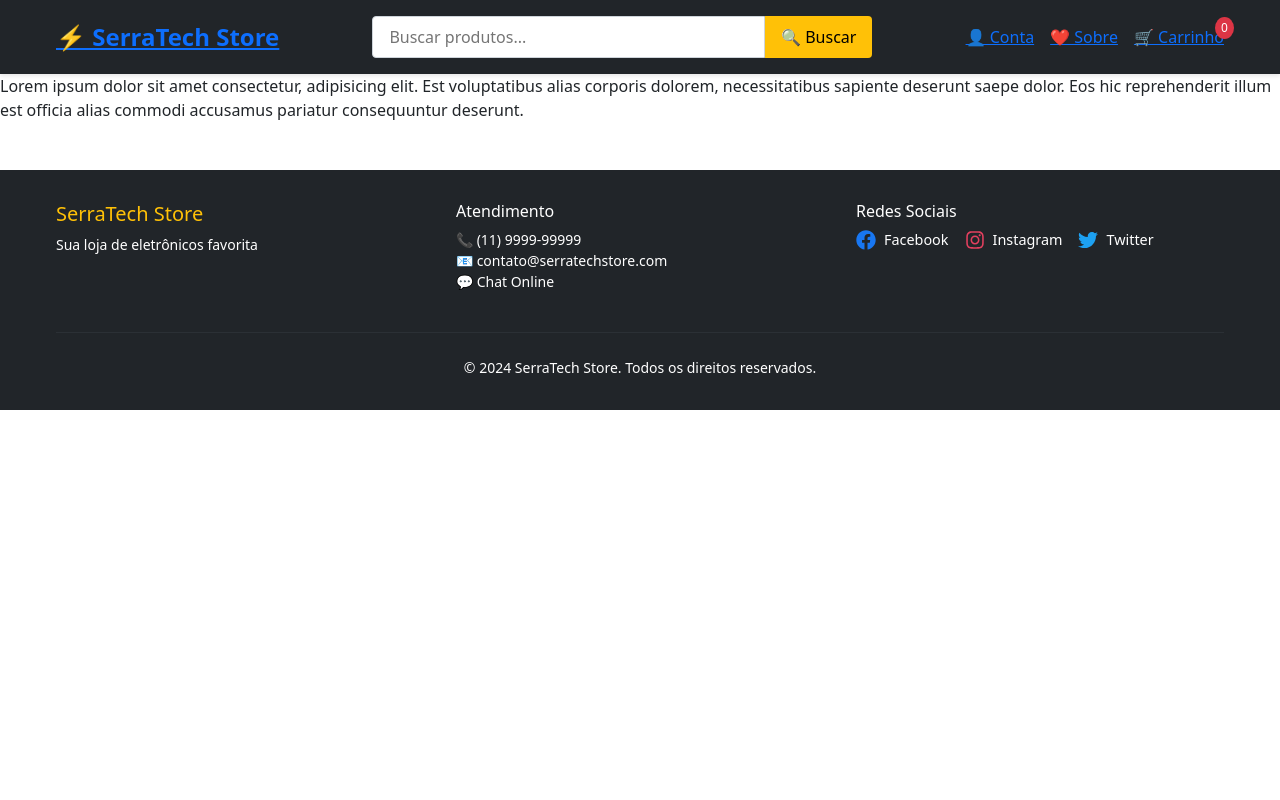
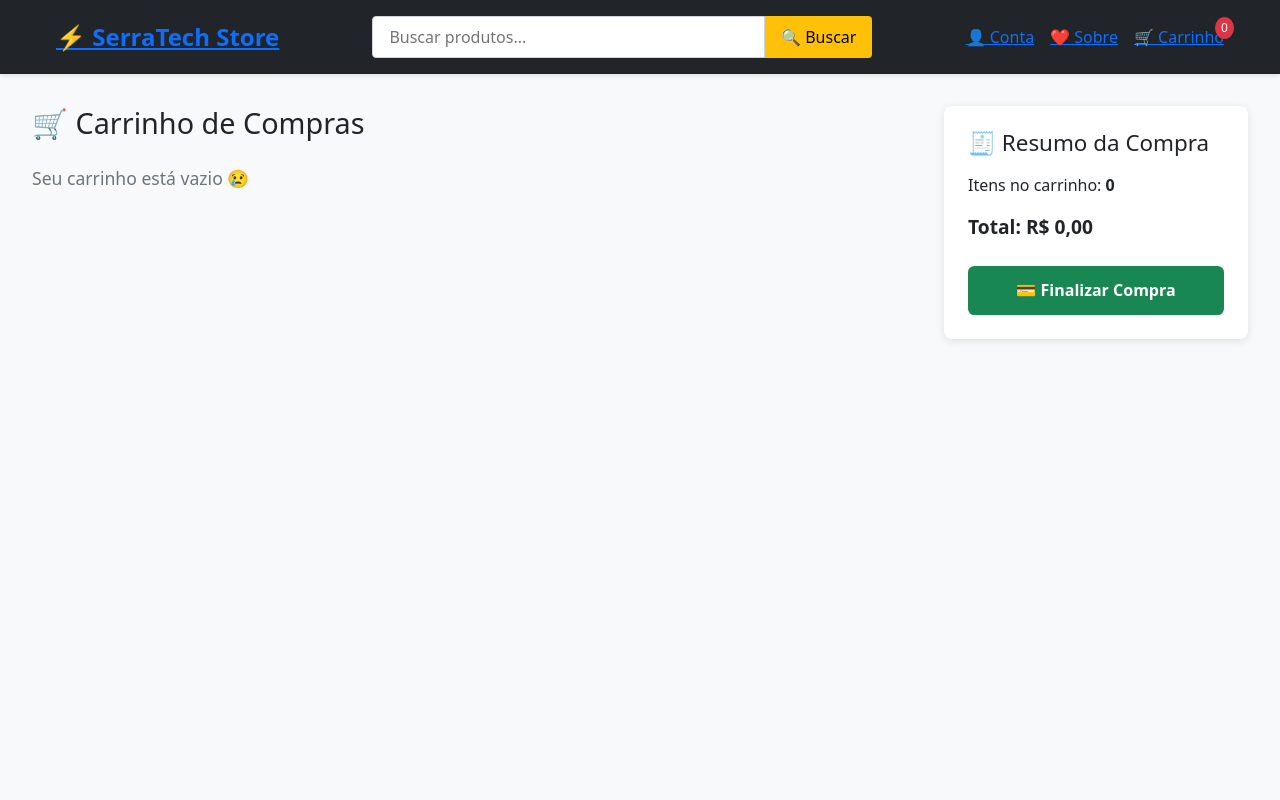
Before and after one commit to yagomahler/Trabalho-Final-React---Grupo-5-, a React (Vite) app in the folder Projeto Final React Grupo 5/: page /compras in a window 1280 px wide. Shown: the top 800 px of the page. Built offline with nearby package versions, Linux system fonts and the light colour scheme.

Commit message:
contexto e carrinho

```diff
--- /dev/null
+++ b/Projeto Final React Grupo 5/src/contexts/contexto.jsx
@@ -0,0 +1,43 @@
+
+import { createContext, useState, useContext } from 'react'
+
+const CarrinhoContexto = createContext({});
+
+export const CarrinhoProvider = ({ children }) => {
+
+    const [carrinho, setCarrinho] = useState([]);
+
+    const addCarrinho = (produto) => {
+        const existente = carrinho.find((item) => item.id === produto.id);
+        if (existente) {
+            setCarrinho(
+                carrinho.map((item) =>
+                    item.id === produto.id ? { ...item, quantity: item.quantity + 1 } : item)
+
+            );
+        } else {
+            setCarrinho([...carrinho, { ...produto, quantity: 1 }]);
+        }
+    };
+
+
+    const removeDoCarrinho = (id) => {
+        setCarrinho(carrinho.filter((item) => item.id !== id));
+    };
+
+    const limpaCarrinho = () => setCarrinho([]);
+
+    const precoTotal = carrinho.reduce(
+        (acc, item) => acc + item.price * item.quantity,
+        0
+    );
+
+    return (
+        <CarrinhoContexto.Provider value={{ carrinho, addCarrinho, removeDoCarrinho, limpaCarrinho, precoTotal }}>
+        {children}
+        </CarrinhoContexto.Provider>
+
+    );
+};
+
+export const usaCarrinho = () => useContext(CarrinhoContexto);
--- a/Projeto Final React Grupo 5/src/screens/Compras/Compras.module.css
+++ b/Projeto Final React Grupo 5/src/screens/Compras/Compras.module.css
@@ -0,0 +1,156 @@
+.comprasContainer {
+  display: flex;
+  justify-content: space-between;
+  align-items: flex-start;
+  padding: 2rem;
+  background-color: #f8f9fa;
+  min-height: 100vh;
+  gap: 2rem;
+}
+
+/* Lista de produtos */
+.produtosContainer {
+  flex: 1;
+}
+
+.titulo {
+  font-size: 1.8rem;
+  margin-bottom: 1.5rem;
+}
+
+.carrinhoVazio {
+  font-size: 1.1rem;
+  color: #6c757d;
+}
+
+.cardProduto {
+  display: flex;
+  align-items: flex-start;
+  background-color: white;
+  border-radius: 0.5rem;
+  box-shadow: 0 2px 6px rgba(0, 0, 0, 0.1);
+  margin-bottom: 1.5rem;
+  padding: 1rem;
+  gap: 1rem;
+}
+
+.imagemProduto {
+  width: 120px;
+  height: 120px;
+  object-fit: contain;
+  border-radius: 0.5rem;
+  background-color: #f1f3f5;
+}
+
+.infoProduto {
+  flex: 1;
+}
+
+.nomeProduto {
+  font-size: 1.1rem;
+  margin-bottom: 0.3rem;
+}
+
+.categoriaProduto {
+  color: #6c757d;
+  font-size: 0.9rem;
+  margin-bottom: 0.5rem;
+}
+
+.precoProduto {
+  color: #198754;
+  font-weight: 600;
+  margin-bottom: 0.5rem;
+}
+
+.quantidade {
+  font-size: 0.9rem;
+  color: #495057;
+}
+
+.botoes {
+  margin-top: 0.8rem;
+}
+
+.botaoRemover {
+  background-color: #dc3545;
+  color: white;
+  border: none;
+  padding: 0.6rem 1rem;
+  border-radius: 0.3rem;
+  cursor: pointer;
+  font-weight: 500;
+}
+
+.botaoRemover:hover {
+  background-color: #b02a37;
+}
+
+.botaoLimpar {
+  margin-top: 1rem;
+  background-color: #ffc107;
+  border: none;
+  color: #212529;
+  padding: 0.7rem 1.2rem;
+  border-radius: 0.3rem;
+  cursor: pointer;
+  font-weight: 500;
+}
+
+.botaoLimpar:hover {
+  background-color: #e0a800;
+}
+
+/* Painel lateral de compra */
+.resumoContainer {
+  width: 25%;
+  background-color: white;
+  padding: 1.5rem;
+  border-radius: 0.5rem;
+  box-shadow: 0 2px 8px rgba(0, 0, 0, 0.1);
+  position: sticky;
+  top: 100px;
+}
+
+.resumoTitulo {
+  font-size: 1.4rem;
+  margin-bottom: 1rem;
+}
+
+.resumoTexto {
+  font-size: 1rem;
+  margin-bottom: 0.5rem;
+}
+
+.resumoTotal {
+  font-size: 1.2rem;
+  font-weight: bold;
+  margin-top: 1rem;
+  margin-bottom: 1.5rem;
+}
+
+.botaoComprar {
+  background-color: #198754;
+  color: white;
+  border: none;
+  width: 100%;
+  padding: 0.8rem;
+  border-radius: 0.4rem;
+  cursor: pointer;
+  font-weight: 600;
+}
+
+.botaoComprar:hover {
+  background-color: #146c43;
+}
+
+/* Responsividade */
+@media (max-width: 900px) {
+  .comprasContainer {
+    flex-direction: column;
+  }
+
+  .resumoContainer {
+    width: 100%;
+  }
+}
--- a/Projeto Final React Grupo 5/src/screens/Compras/index.jsx
+++ b/Projeto Final React Grupo 5/src/screens/Compras/index.jsx
@@ -1,18 +1,87 @@
-import React from 'react'
-import Footer from '../../components/Footer';
-import Header from '../../components/Header';
+import React from "react";
+import { usaCarrinho } from "../../contexts/Contexto";
+import Header from "../../components/Header";
+import Footer from "../../components/Footer";
+import styles from "./Compras.module.css";
 
 const Compras = () => {
+  const {
+    carrinho,
+    removeDoCarrinho,
+    limpaCarrinho,
+    precoTotal,
+  } = usaCarrinho();
+
   return (
+    <div>
+      <Header />
 
-    <div>
-<Header/>
+      <div className={styles.comprasContainer}>
+        {/* Seção principal de produtos */}
+        <div className={styles.produtosContainer}>
+          <h2 className={styles.titulo}>🛒 Carrinho de Compras</h2>
 
-<p>Lorem ipsum dolor sit amet consectetur, adipisicing elit. Est voluptatibus alias corporis dolorem, necessitatibus sapiente deserunt saepe dolor. Eos hic reprehenderit illum est officia alias commodi accusamus pariatur consequuntur deserunt.</p>
+          {carrinho.length === 0 ? (
+            <p className={styles.carrinhoVazio}>Seu carrinho está vazio 😢</p>
+          ) : (
+            carrinho.map((item) => (
+              <div key={item.id} className={styles.cardProduto}>
+                <img
+                  src={item.image}
+                  alt={item.title}
+                  className={styles.imagemProduto}
+                />
+                <div className={styles.infoProduto}>
+                  <h3 className={styles.nomeProduto}>{item.title}</h3>
+                  <p className={styles.categoriaProduto}>{item.category}</p>
+                  <p className={styles.precoProduto}>
+                    R$ {item.price.toFixed(2).replace(".", ",")}
+                  </p>
+                  <p className={styles.quantidade}>
+                    Quantidade: {item.quantity}
+                  </p>
 
-<Footer/>
+                  <div className={styles.botoes}>
+                    <button
+                      onClick={() => removeDoCarrinho(item.id)}
+                      className={styles.botaoRemover}
+                    >
+                      ❌ Remover
+                    </button>
+                  </div>
+                </div>
+              </div>
+            ))
+          )}
+
+          {carrinho.length > 0 && (
+            <button onClick={limpaCarrinho} className={styles.botaoLimpar}>
+              🗑️ Limpar Carrinho
+            </button>
+          )}
+        </div>
+
+        {/* Seção lateral de resumo */}
+        <div className={styles.resumoContainer}>
+          <h3 className={styles.resumoTitulo}>🧾 Resumo da Compra</h3>
+          <p className={styles.resumoTexto}>
+            Itens no carrinho: <strong>{carrinho.length}</strong>
+          </p>
+          <p className={styles.resumoTotal}>
+            Total:{" "}
+            <strong>
+              R$ {precoTotal.toFixed(2).replace(".", ",")}
+            </strong>
+          </p>
+          <button className={styles.botaoComprar}>
+            💳 Finalizar Compra
+          </button>
+        </div>
+      </div>
+
+      <Footer />
     </div>
-  )
-}
+  );
+};
 
 export default Compras;
--- a/Projeto Final React Grupo 5/src/screens/Main/index.jsx
+++ b/Projeto Final React Grupo 5/src/screens/Main/index.jsx
@@ -2,11 +2,13 @@ import { useEffect, useState } from "react";
 import "./Home.css";
 import Header from "../../components/Header";
 import Footer from "../../components/Footer";
+import { usaCarrinho } from "../../contexts/Contexto";
 
 const Home = () => {
   const [selectedCategory, setSelectedCategory] = useState("all");
   const [priceRange, setPriceRange] = useState({ min: 0, max: 10000 });
   const [products, setProducts] = useState([]);
+  const { addCarrinho } = usaCarrinho();
 
   useEffect(() => {
     fetch("https://fakestoreapi.com/products/1")
@@ -43,7 +45,7 @@ const Home = () => {
 
   return (
     <div>
-    <Header/>
+      <Header />
       <div className="home-container">
         <div className="categories-bar">
           <div className="categories-container">
@@ -52,8 +54,7 @@ const Home = () => {
                 <button
                   key={cat.id}
                   onClick={() => setSelectedCategory(cat.id)}
-                className={`category-btn ${
-                  selectedCategory === cat.id
+                  className={`category-btn ${selectedCategory === cat.id
                       ? "category-btn-active"
                       : "category-btn-inactive"
                     }`}
@@ -66,12 +67,12 @@ const Home = () => {
         </div>
         <div className="main-container">
           <div className="main-grid">
-          {}
+            { }
             <div>
               <div className="filters-card">
                 <h5 className="filters-header">🔧 Filtros</h5>
                 <div className="filters-body">
-                {}
+                  { }
                   <div className="filter-section">
                     <h6 className="filter-title">Faixa de Preço</h6>
                     <div className="price-input-wrapper">
@@ -114,7 +115,7 @@ const Home = () => {
                     </div>
                   </div>
 
-                {}
+                  { }
                   <div className="filter-section">
                     <h6 className="filter-title">Marcas</h6>
                     {["Samsung", "Apple", "LG", "Sony"].map((brand) => (
@@ -127,7 +128,7 @@ const Home = () => {
                     ))}
                   </div>
 
-                {}
+                  { }
                   <div className="filter-section">
                     <h6 className="filter-title">Avaliação</h6>
                     {[
@@ -151,9 +152,9 @@ const Home = () => {
               </div>
             </div>
 
-          {}
+            { }
             <div>
-            {}
+              { }
               <div className="products-header">
                 <h5 className="products-title">
                   <strong>Produtos</strong>
@@ -170,7 +171,7 @@ const Home = () => {
                 </select>
               </div>
 
-            {}
+              { }
               <div className="products-grid">
                 {/*
                 Substitir o array [1,2,3...] por products.map() quando conectar API
@@ -202,7 +203,18 @@ const Home = () => {
                       <p className="product-installment">
                         ou 10x de R$ 109,90 sem juros
                       </p>
-                    <button className="add-to-cart-btn">
+                      <button
+                        className="add-to-cart-btn"
+                        onClick={() =>
+                          addCarrinho({
+                            id: item,
+                            title: `Nome do Produto ${item}`,
+                            category: "Categoria Teste",
+                            price: 1099.0,
+                            image: "https://via.placeholder.com/150",
+                          })
+                        }
+                      >
                         🛒 Adicionar ao Carrinho
                       </button>
                     </div>
@@ -211,7 +223,7 @@ const Home = () => {
                 ))}
               </div>
 
-            {}
+              { }
               <div className="pagination-container">
                 <button className="pagination-btn pagination-btn-disabled">
                   Anterior
@@ -233,9 +245,9 @@ const Home = () => {
           </div>
         </div>
 
-      {}
+        { }
       </div>
-    <Footer/>
+      <Footer />
     </div>
   );
 };
```
Also changed, not shown: Projeto Final React Grupo 5/src/App.jsx (+4 -8 lines). Lines whose indentation alone changed are shown as unchanged.
